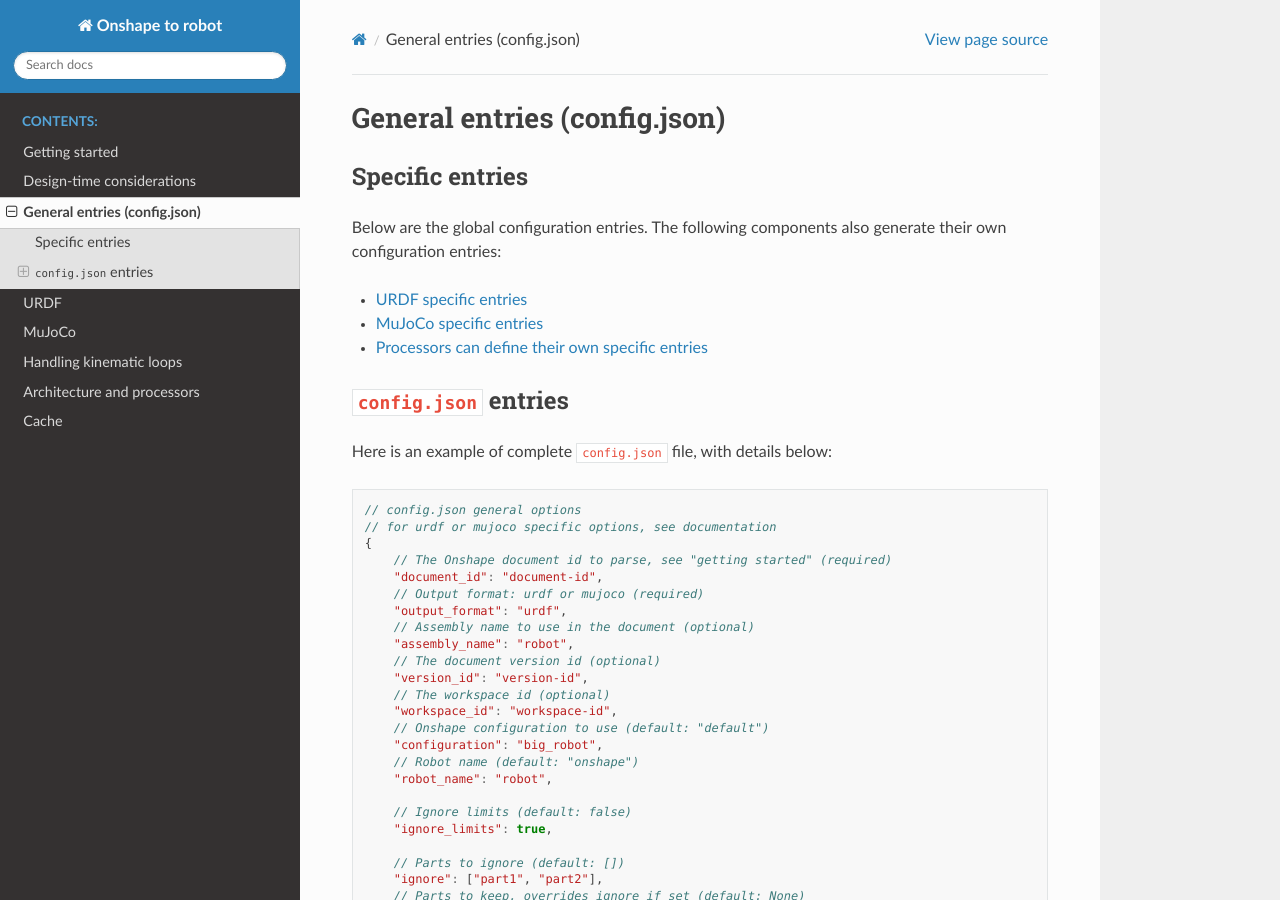
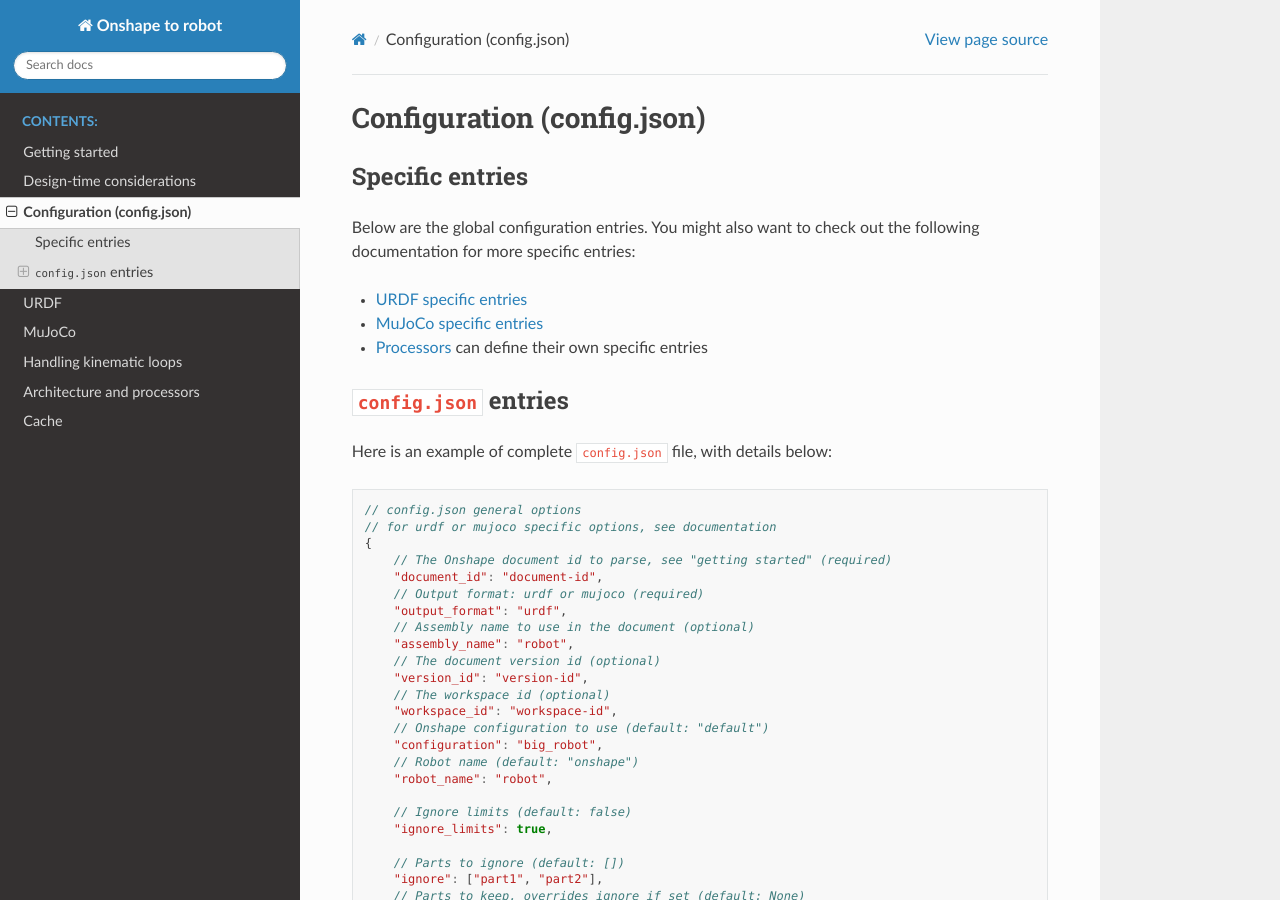
Before and after one commit to Rhoban/onshape-to-robot, a Sphinx documentation site: the page built from docs/source/config.rst, in a window 1280 px wide and 900 px high. Built offline with Sphinx 7.4.7 and the Read the Docs theme 3.1.0, drawn with Linux system fonts in a browser that asks for light colours.

Commit message:
Slight rephrasing

```diff
--- a/docs/source/config.rst
+++ b/docs/source/config.rst
@@ -1,14 +1,15 @@
-General entries (config.json)
-=============================
+Configuration (config.json)
+===========================
 
 Specific entries
 ----------------
 
-Below are the global configuration entries. The following components also generate their own configuration entries:
+Below are the global configuration entries.
+You might also want to check out the following documentation for more specific entries:
 
 * :doc:`URDF specific entries <exporter_urdf>`
 * :doc:`MuJoCo specific entries <exporter_mujoco>`
-* :doc:`Processors can define their own specific entries <processors>`
+* :doc:`Processors <processors>` can define their own specific entries
 
 
 ``config.json`` entries
```
Also changed, not shown: docs/source/_static/architecture.svg.
